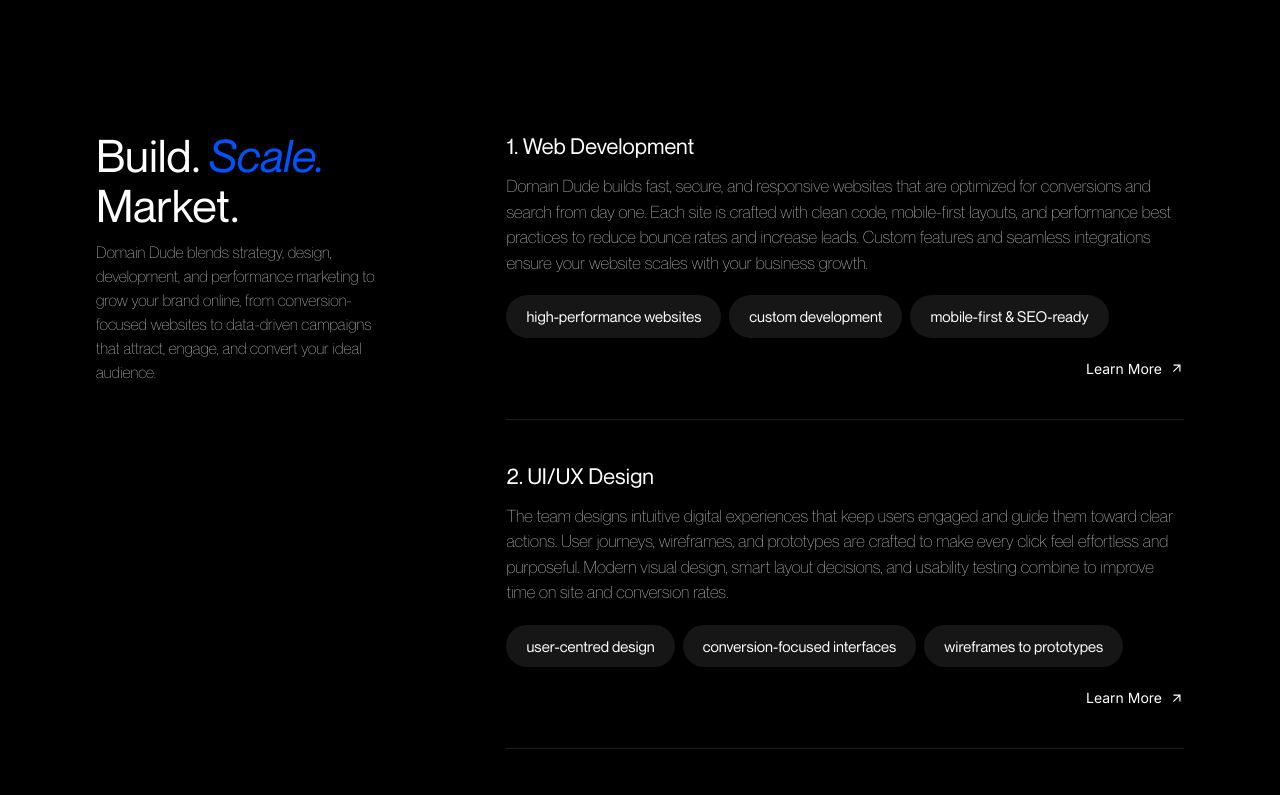
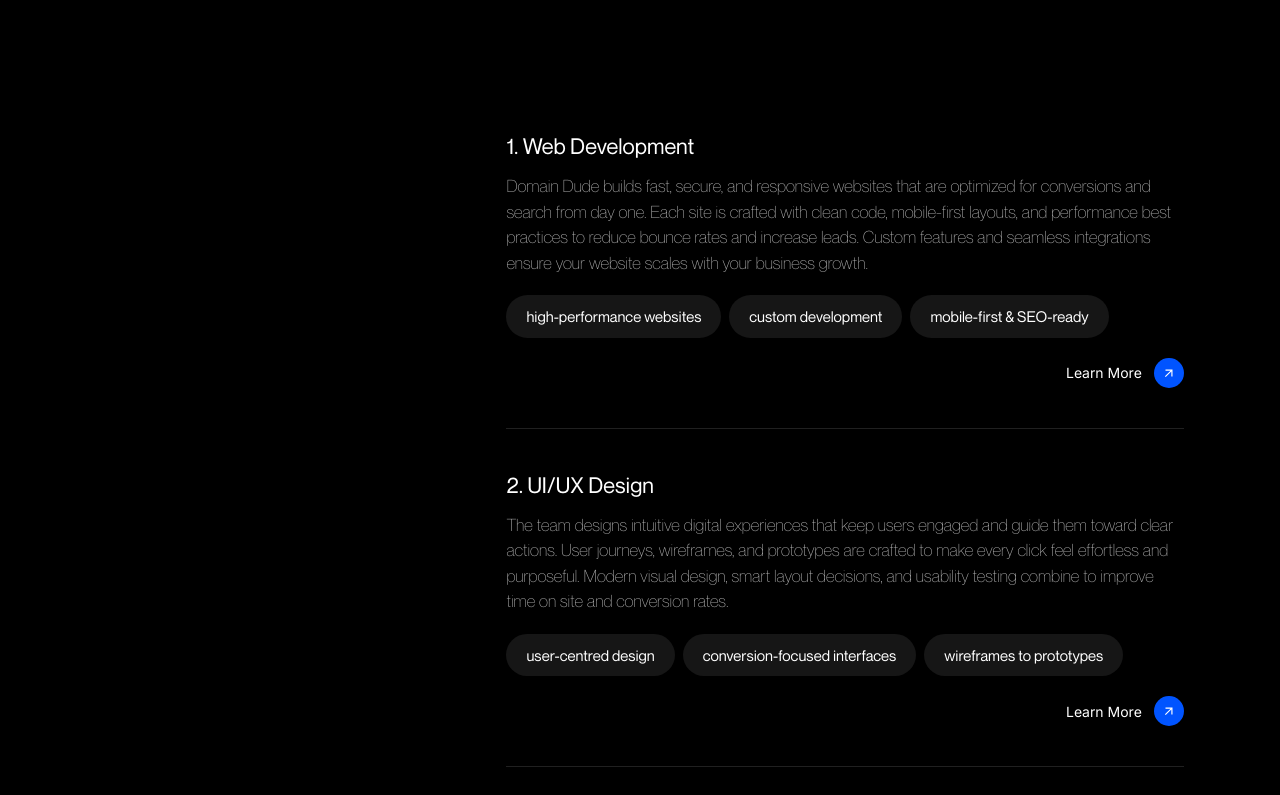
Before and after one commit to nikhilkumar202002/Domain-Dude-NExt-Js, a Next.js app: page /our-services in a window 1280 px wide. Shown: the part 820-1615 px from the top of the page. Built offline with nearby package versions, Linux system fonts and the light colour scheme; a web font is replaced by a local one.

Commit message:
service animation and static scroll added

```diff
--- a/src/app/components/page components/what-we-do/Service.css
+++ b/src/app/components/page components/what-we-do/Service.css
@@ -162,17 +162,64 @@
     background-color: rgb(22, 22, 22);
     border-radius: 45px;
 }
-.service-list-card-cta{
+.service-list-card-cta {
   width: 100%;
   display: flex;
   align-items: center;
   justify-content: end;
-    a{
+}
+.service-list-card-cta a {
   font-size: 14px;
   color: white;
   font-weight: 400;
+  text-decoration: none;
+  display: flex; /* Aligns text and arrow */
+  align-items: center;
+  gap: 12px;
+  cursor: pointer;
+  perspective: 1000px; /* Essential for 3D effect */
 }
+
+.service-list-card-cta-arrows {
+  background-color: var(--primary);
+  width: 30px; /* Slightly larger for better click area */
+  height: 30px;
+  display: flex;
+  align-items: center;
+  justify-content: center;
+  border-radius: 50%;
+  color: white;
+
+  /* Smooth Rotation Transition */
+  transition: transform 0.5s cubic-bezier(0.175, 0.885, 0.32, 1.275), background-color 0.3s ease;
 }
-.service-list{
+
+/* Arrow Hover State: Rotate 180deg */
+.service-list-card-cta a:hover .service-list-card-cta-arrows {
+  transform: rotate(180deg);
+  background-color: white; /* Optional: Invert colors on hover */
+  color: var(--primary);
+}
+
+/* 2. The Text Wrapper */
+.cta-text-wrapper {
+  display: flex;
+}
+
+/* 3. The 3D Letters */
+.letter-flip {
+  display: inline-block;
+  transform-style: preserve-3d; /* Allows 3D rotation */
+  transition: transform 0.6s cubic-bezier(0.2, 0.8, 0.2, 1), color 0.3s ease;
+}
+
+/* Letter Hover State: Rotate X axis (Flip) */
+.service-list-card-cta a:hover .letter-flip {
+  transform: rotateX(360deg);
+  color: var(--primary); /* Optional: Highlight text color */
+}
+
+/* Existing Styles */
+.service-list {
   padding: 150px 0px;
 }
--- a/src/app/components/page components/what-we-do/Servicelist.tsx
+++ b/src/app/components/page components/what-we-do/Servicelist.tsx
@@ -1,35 +1,95 @@
 "use client";
 
+import { useLayoutEffect, useRef } from "react";
 import { MdArrowOutward } from "react-icons/md";
+import { gsap } from "gsap";
+import { ScrollTrigger } from "gsap/ScrollTrigger";
 import { serviceListData } from "../../../data/ServiceData";
 import "./Service.css";
 
+// Register ScrollTrigger
+if (typeof window !== "undefined") {
+  gsap.registerPlugin(ScrollTrigger);
+}
+
 const Servicelist = () => {
+  const containerRef = useRef<HTMLElement>(null);
+
+  useLayoutEffect(() => {
+    const ctx = gsap.context(() => {
+      // Animate the Header Words
+      gsap.from(".service-list-header .word-span", {
+        y: 50,
+        opacity: 0,
+        rotation: 3,
+        duration: 1,
+        ease: "power3.out",
+        stagger: 0.05,
+        scrollTrigger: {
+          trigger: ".service-list-header",
+          start: "top 80%", // Start animation when header is 80% down the viewport
+          toggleActions: "play none none reverse",
+        },
+      });
+    }, containerRef);
+
+    return () => ctx.revert();
+  }, []);
+
+  // Helper 1: Split text into words (using DIVs to avoid CSS conflicts with spans)
+  const splitWords = (text: string) => {
+    return text.split(" ").map((word, index) => (
+      <div key={index} className="word-wrapper">
+        <div className="word-span">{word}&nbsp;</div>
+      </div>
+    ));
+  };
+
+  // Helper 2: Split text into letters (for the CTA button)
+  const splitLetters = (text: string) => {
+    return text.split("").map((char, index) => (
+      <span
+        key={index}
+        className="letter-flip"
+        style={{ transitionDelay: `${index * 0.03}s` }}
+      >
+        {char === " " ? "\u00A0" : char}
+      </span>
+    ));
+  };
+
   return (
     <>
-      <section className="service-list">
+      <section className="service-list" ref={containerRef}>
         <div className="container">
-          <div className="service-list-flex flex flex-col md:flex-row gap-10 md:gap-30">
+          <div className="service-list-flex flex flex-col md:flex-row gap-10 md:gap-30 items-start">
 
-            {/* Header Section - 40% Width */}
-            <div className="service-list-header w-full md:w-[30%]">
-              <h2>Build. <span>Scale.</span> Market.</h2>
-              <p>
-                Domain Dude blends strategy, design, development, and
-                performance marketing to grow your brand online, from
-                conversion-focused websites to data-driven campaigns that
-                attract, engage, and convert your ideal audience.
-              </p>
+            {/* Header Section - 30% Width (Sticky) */}
+            <div className="service-list-header w-full md:w-[30%] sticky top-32">
+              {/* Manually constructing H2 to preserve the specific span styling for "Scale." */}
+              <h2>
+                <div className="word-wrapper"><div className="word-span">Build.&nbsp;</div></div>
+                <div className="word-wrapper"><div className="word-span"><span>Scale.</span>&nbsp;</div></div>
+                <div className="word-wrapper"><div className="word-span">Market.</div></div>
+              </h2>
+
+              <div className="pt-4">
+                 {/* Wrapping paragraph text in a div to treat it as a block for the word splitter */}
+                 <div className="service-desc">
+                    {splitWords(
+                      "Domain Dude blends strategy, design, development, and performance marketing to grow your brand online, from conversion-focused websites to data-driven campaigns that attract, engage, and convert your ideal audience."
+                    )}
+                 </div>
+              </div>
             </div>
 
-            {/* Content Section - 60% Width */}
+            {/* Content Section - 70% Width */}
             <div className="service-list-content w-full md:w-[70%]">
 
               {serviceListData.map((service, index) => (
                 <div
                   key={service.id}
                   className={`service-list-card ${
-                    // Apply border and padding to all EXCEPT the last card
                     index !== serviceListData.length - 1
                       ? "border-b border-[#ffffff20] pb-10 mb-10"
                       : ""
@@ -48,10 +108,12 @@
                     </div>
                   </div>
 
-                  <div className="service-list-card-cta pt-5">
-                    <a href={service.link} className="flex items-center gap-2">
-                      Learn More
-                      <span>
+                 <div className="service-list-card-cta pt-5">
+                    <a href="#">
+                      <div className="cta-text-wrapper">
+                        {splitLetters("Learn More")}
+                      </div>
+                      <span className="service-list-card-cta-arrows">
                         <MdArrowOutward />
                       </span>
                     </a>
```
Lines whose indentation alone changed are shown as unchanged.
